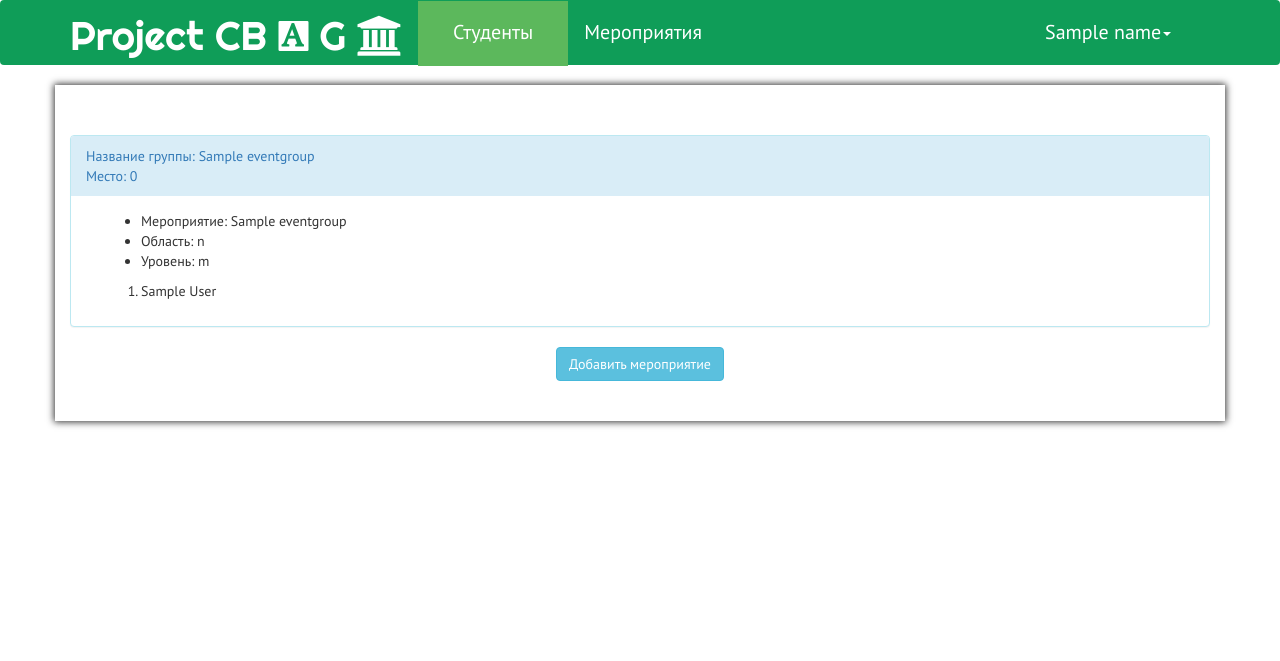
After one commit to kiseru/ProjectCBAG, a Django app: template academic_groups/templates/academic_groups/events.html in a window 1280 px wide. The commit adds this page. Shown: the top 661 px of the page. Run offline with Django 3.2, Linux system fonts and the light colour scheme; tables that the repository leaves empty hold one stand-in row (values such as "Sample post"); the template is opened without the code that fills it: values that come from a table or form of the project are taken from there, most other values are stand-ins (such as "Sample title", 1, 10 or a date in 2020); some libraries are stand-ins or nearby versions.

Commit message:
отображение списка групп участвоваших в мероприятиях

```diff
--- a/academic_groups/models.py
+++ b/academic_groups/models.py
@@ -12,37 +12,11 @@ class Exam(models.Model):
         return self.name
 
 
-class PrizeWinningPlace(models.Model):
-    """
-    Level of Prize - 1st, 2nd, 3rd, grand-pris
-    """
-    place = models.CharField(max_length=7)
-
-    def __str__(self):
-        return self.place
-
-
-class EventArea(models.Model):
-    name = models.CharField(max_length=31)
-
-    def __str__(self):
-        return self.name
-
-
-class EventLevel(models.Model):
-    name = models.CharField(max_length=23)
-
-    def __str__(self):
-        return self.name
-
-
 class AcademicGroup(models.Model):
     institute = models.CharField(max_length=200)
     course = models.PositiveSmallIntegerField(default=1)
     name = models.CharField(max_length=6)
     starosta = models.OneToOneField(User)
-
-    #validator
     starosta_phone_number = models.CharField(max_length=12)
     exams = models.ManyToManyField(Exam, blank=True)
     curator = models.CharField(max_length=50)
@@ -71,20 +45,32 @@ class ExamResult(models.Model):
         return self.score
 
 
-class Event(models.Model):
-    name = models.CharField(max_length=200)
-    event_area = models.ForeignKey(EventArea, on_delete=models.CASCADE)
-    event_level = models.ForeignKey(EventLevel, on_delete=models.CASCADE)
+class EventGroup(models.Model):
+    name = models.CharField(max_length=30)
+
+    prize_winning_place = models.CharField(max_length=1, choices=[
+        ('0', 'участие'),
+        ('1', '1 место'),
+        ('2', '2 место'),
+        ('3', '3 место'),
+    ])
+    student_event = models.ManyToManyField(Student, blank=True)
+    event_name = models.CharField(max_length=200)
+    event_area = models.CharField(max_length=1, choices=[
+        ('n', 'Научная'),
+        ('k', 'Культурно-массовая'),
+        ('s', 'Спортивная'),
+        ('o', 'Общественная')
+    ])
+    event_level = models.CharField(max_length=2, choices=[
+        ('m', 'Международный'),
+        ('v', 'Всероссийский'),
+        ('r', 'Региональный'),
+        ('g', 'Городской'),
+        ('u', 'Университетский'),
+        ])
+
+    academic_group = models.ForeignKey(AcademicGroup, on_delete=models.CASCADE)
 
     def __str__(self):
         return self.name
-
-
-class EventGroup(models.Model):
-    name = models.CharField(max_length=30)
-    prize_winning_place = models.ForeignKey(PrizeWinningPlace, on_delete=models.CASCADE)
-    student_event = models.ManyToManyField(Student)
-    event = models.ForeignKey(Event, on_delete=models.CASCADE)
-
-    def __str__(self):
-        return self.name
--- /dev/null
+++ b/academic_groups/templates/academic_groups/events.html
@@ -0,0 +1,95 @@
+{% extends 'academic_groups/header.html' %}
+
+{% block content %}
+<div class="container shadow " style="padding-top: 50px">
+  <div class="panel-group" id="collapse-group">
+
+    {% for event_group in academic_group.eventgroup_set.all %}
+
+      <div class="panel panel-info">
+        <div class="panel-heading">
+          <a href="#el1" data-toggle="collapse" data-parent="#collapse-group">
+            Название группы: {{ event_group }}<br>
+            Место: {{ event_group.prize_winning_place }}
+          </a>
+        </div>
+
+        <div class="collapse in container" id="el{{ event_group.id }}">
+          <div class="panel-body">
+            <ul>
+              <li>Мероприятие: {{ event_group.event_name }}</li>
+              <li>Область: {{ event_group.event_area }}</li>
+              <li>Уровень: {{ event_group.event_level }}</li>
+            </ul>
+
+            <ol>
+              {% for student in event_group.student_event.all %}
+                <li>{{ student.name }}</li>
+              {% endfor %}
+            </ol>
+          </div>
+        </div>
+      </div>
+
+    {% endfor %}
+
+
+    <div style="text-align: center; margin-top: 20px">
+      <button class="btn btn-info" data-toggle="modal" data-target="#myModal">Добавить мероприятие</button>
+      <div id="myModal" class="modal fade" tabindex="-1">
+        <div class="modal-dialog modal-md">
+          <div class="modal-content">
+            <div class="modal-header">
+              <button class="close" data-dismiss="modal">х</button>
+              <h3 class="modal-title">Добавить мероприятие</h3>
+            </div>
+            <div class="modal-body">
+              <form action="" method="post">
+
+                {% csrf_token %}
+
+                <label for="group-name">Название группы:</label><br>
+                <input type="text" id="group-name" size="20" name="group-name"><br>
+
+                <label for="name">Мероприятие:</label><br>
+                <input type="text" id="name" size="20" name="name"><br>
+
+                <label for="theme">Область:</label><br>
+                <select id="theme" name="theme-select">
+                  <option selected value="">Выберите</option>
+                  <option value="1">Научная деятельность</option>
+                  <option value="2">Культурная деятельность</option>
+                </select>
+
+                <br>
+                <label for="theme">Уровень:</label><br>
+                <select id="theme" name="event-level">
+                  <option selected value="">Выберите</option>
+                  <option value="1">Всемирный</option>
+                  <option value="2">Городской</option>
+                </select>
+
+                <br>
+
+                <label for="place">Занятое место:</label><br>
+                <select id="place" name="place" >
+                  <option selected value="">Выберите занятое место</option>
+                  <option value="1">1 место</option>
+                  <option value="2">2 место</option>
+                  <option value="3">3 место</option>
+                  <option value="4">Участие</option>
+                </select>
+
+              </form>
+            </div>
+            <div class="modal-footer">
+
+              <a href="#"><button name="safe-event" class="btn btn-success">Сохранить</button></a>
+              <a href="#"><button class="btn btn-danger" data-dismiss="modal">Закрыть</button></a>
+            </div>
+          </div>
+        </div>
+      </div>
+    </div>
+</div>
+{% endblock %}
--- a/academic_groups/templates/academic_groups/header.html
+++ b/academic_groups/templates/academic_groups/header.html
@@ -26,7 +26,7 @@
                     </li>
 
                     <li>
-                        <a class="header-button" href="#about">Мероприятия</a>
+                        <a class="header-button" href="{% url 'groups:events' %}">Мероприятия</a>
                     </li>
 
                     <li class="dropdown" style="right: -290px">
--- a/academic_groups/urls.py
+++ b/academic_groups/urls.py
@@ -12,4 +12,5 @@ urlpatterns = [
     url(r'^student/(?P<student_id>[0-9]+)/edit_student_exams/$', views.edit_student_exams, name='edit_student_exams'),
     url(r'^student/(?P<student_id>[0-9]+)/delete_student/$', views.delete_student, name='delete_student'),
     url(r'^students/delete_exam/', views.delete_exam, name='delete_exam'),
+    url(r'^events/$', views.events, name='events'),
 ]
```
Also changed, not shown: academic_groups/admin.py (+0 -9 lines), academic_groups/views.py (+13 -2 lines), academic_groups/migrations/0002_auto_20170716_1032.py (added), academic_groups/migrations/0003_auto_20170716_1034.py (added), academic_groups/migrations/0004_eventgroup_academic_group.py (added).
